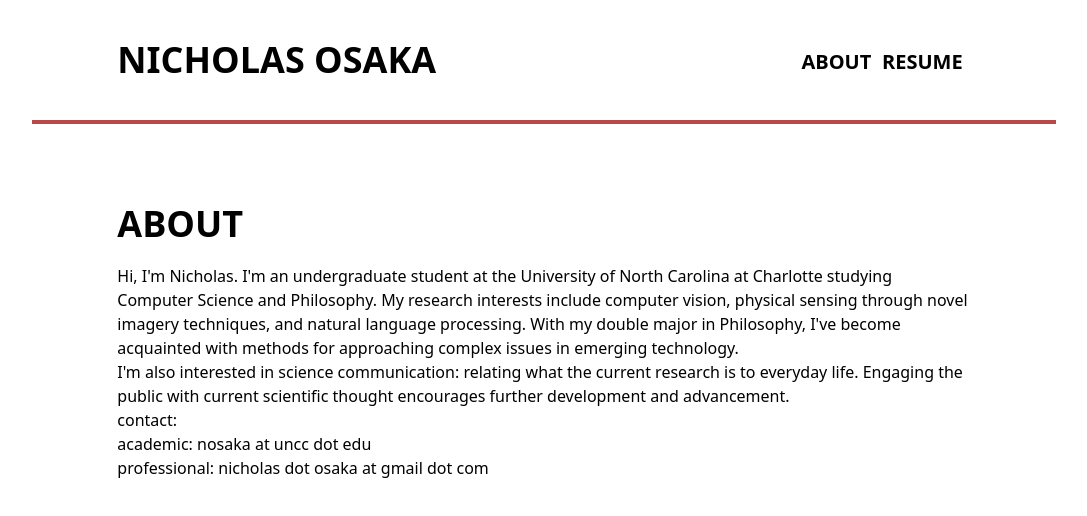
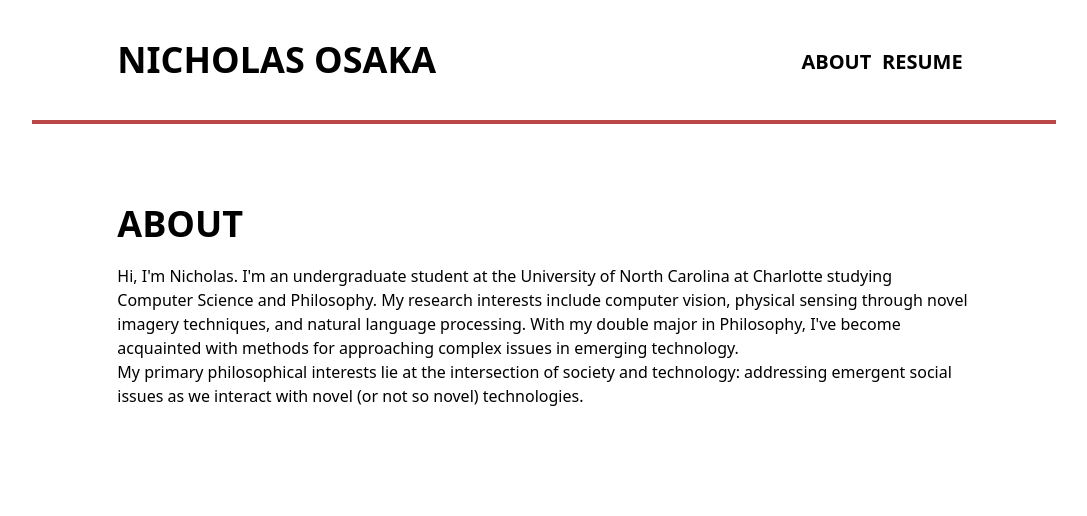
Before and after one commit to nicholasosaka/nosaka.xyz, a Next.js app: page /about in a window 1280 px wide. Shown: the top 516 px of the page, without its empty margins (96-1183 px from the left). Built offline with nearby package versions, Linux system fonts and the light colour scheme; what @tailwindcss/typography would draw is missing.

Commit message:
Update about.js

```diff
--- a/pages/about.js
+++ b/pages/about.js
@@ -14,12 +14,7 @@ export default function About() {
                 <h1 className="text-4xl uppercase font-extrabold mb-5">About</h1>
                 <div className="prose">
                     <p>Hi, I'm Nicholas. I'm an undergraduate student at the University of North Carolina at Charlotte studying Computer Science and Philosophy. My research interests include computer vision, physical sensing through novel imagery techniques, and natural language processing. With my double major in Philosophy, I've become acquainted with methods for approaching complex issues in emerging technology. </p>
-                    <p>I'm also interested in science communication: relating what the current research is to everyday life. Engaging the public with current scientific thought encourages further development and advancement.</p>
-                </div>
-                <div className="prose">
-                    <p>contact:</p>
-                    <p>academic: nosaka at uncc dot edu</p>
-                    <p>professional: nicholas dot osaka at gmail dot com</p>
+                    <p>My primary philosophical interests lie at the intersection of society and technology: addressing emergent social issues as we interact with novel (or not so novel) technologies.</p>
                 </div>
             </div>
         </div>
```
